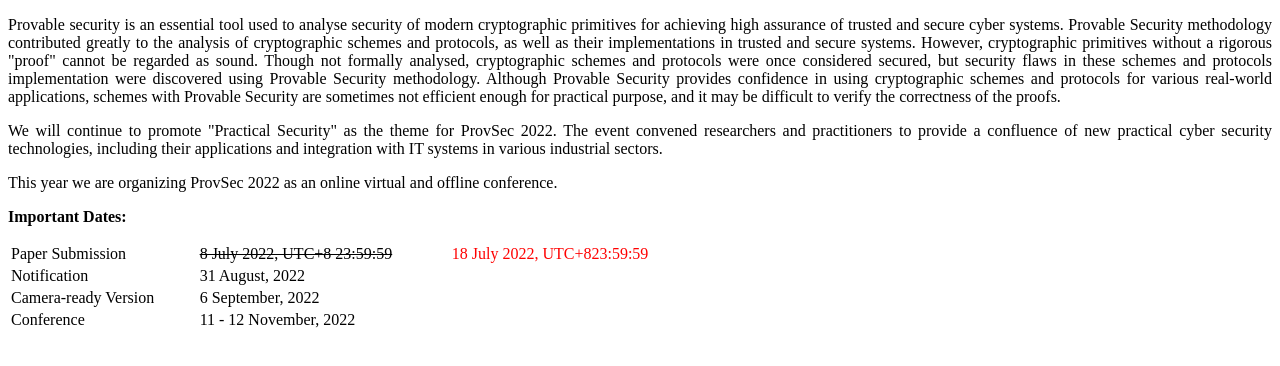
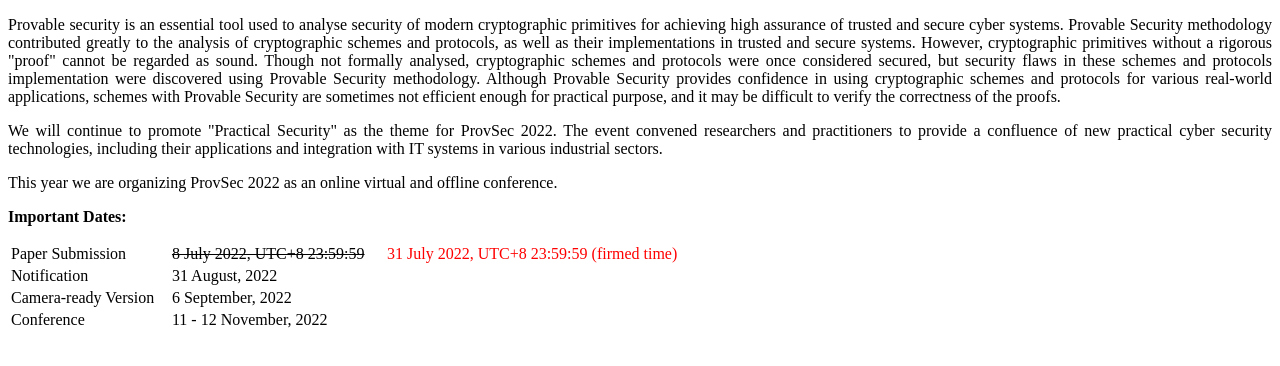
Before and after one commit to ProvSec2022/ProvSec2022, a plain HTML site: page home.html in a window 1280 px wide. Drawn offline with Linux system fonts and the light colour scheme.

Commit message:
Update home.html

```diff
--- a/home.html
+++ b/home.html
@@ -43,7 +43,7 @@
 		<table width="700px">
 		<tr>
 			<td>Paper Submission </td>
-			<td><s>8 July 2022, UTC+8 23:59:59</s></td>  <td><font color="#FF0000">18 July 2022, UTC+823:59:59 </font></td>
+			<td><s>8 July 2022, UTC+8 23:59:59</s></td>  <td><font color="#FF0000">31 July 2022, UTC+8 23:59:59 (firmed time)</font></td>
 		</tr>
 		<tr>
 			<td>Notification</td>
```
